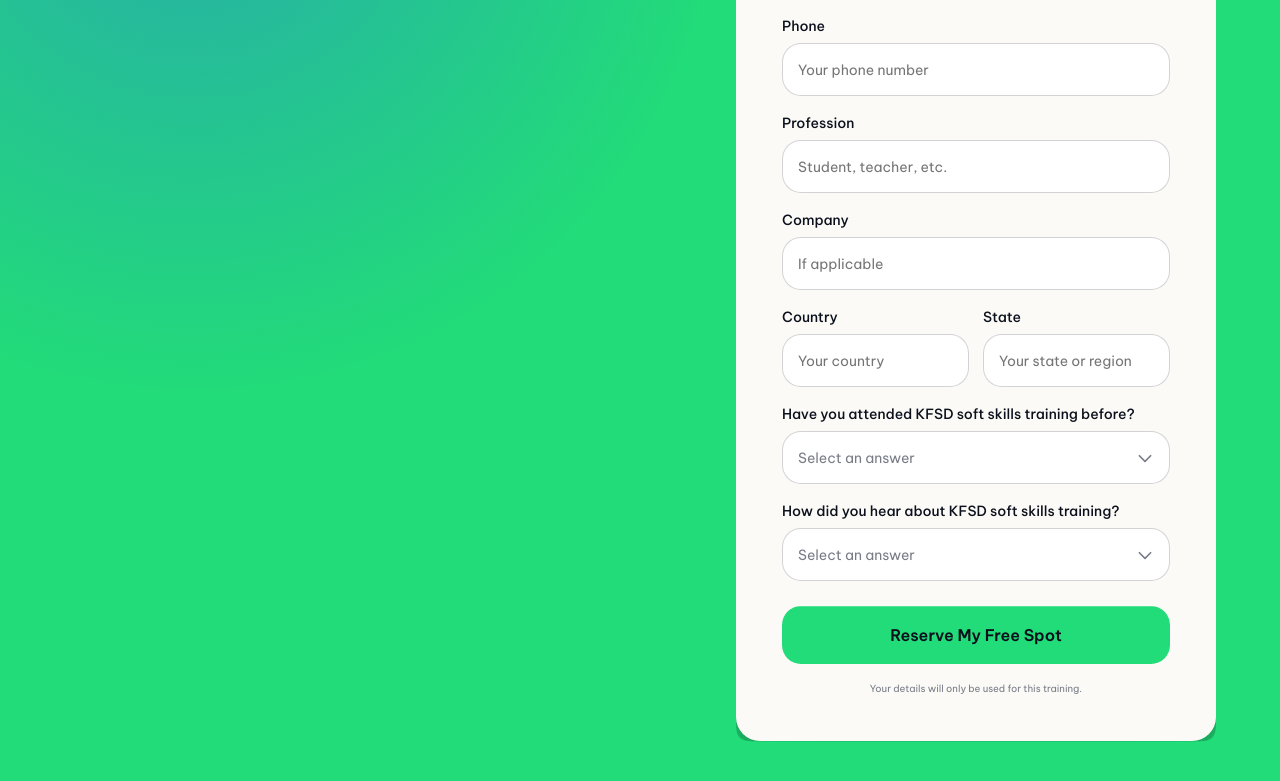
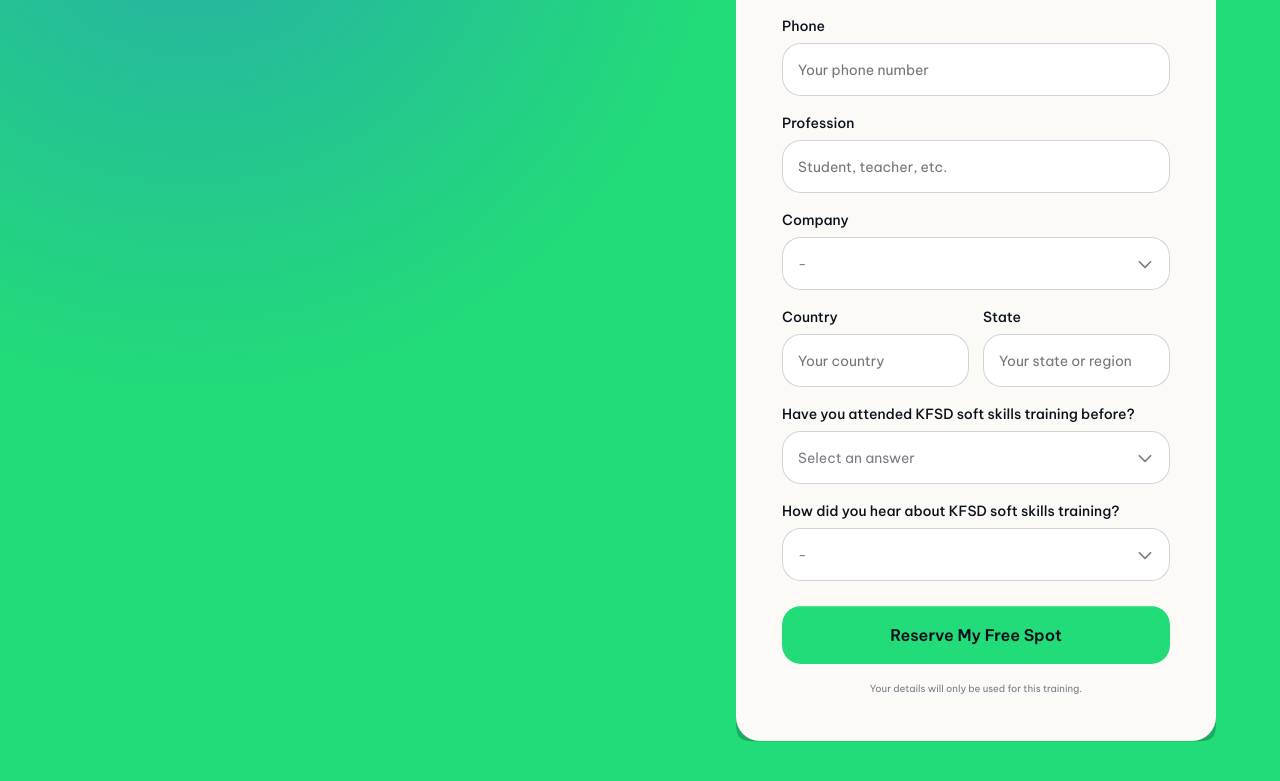
Before and after one commit to chiazaokoli/kfsd-website, a Next.js app: page / in a window 1280 px wide. Shown: the part 10659-11440 px from the top of the page. Built offline with nearby package versions, Linux system fonts and the light colour scheme.

Commit message:
Update registration dropdown choices and skills spacing

```diff
--- a/app/globals.css
+++ b/app/globals.css
@@ -299,7 +299,7 @@ img { display: block; }
 .form-select-trigger span { min-width: 0; }
 .form-select-trigger svg { flex: none; transition: transform 180ms ease; }
 .form-select-trigger[aria-expanded="true"] svg { transform: rotate(180deg); }
-.form-select-options { display: grid; gap: 4px; padding: 4px; border: 1px solid rgba(11,16,28,.14); border-radius: 18px; background: white; box-shadow: 0 12px 28px rgba(11,16,28,.09); }
+.form-select-options { display: grid; max-height: min(320px, 45dvh); gap: 4px; overflow-y: auto; overscroll-behavior: contain; padding: 4px; border: 1px solid rgba(11,16,28,.14); border-radius: 18px; background: white; box-shadow: 0 12px 28px rgba(11,16,28,.09); }
 .form-select-option { display: flex; min-height: 48px; align-items: center; justify-content: space-between; gap: 12px; padding: 10px 14px; border-radius: 12px; cursor: pointer; font-size: .875rem; font-weight: 400; transition: background-color 160ms ease; }
 .form-select-option:is(.is-active, :hover) { background: #e9f7ee; }
 .form-select-option[aria-selected="true"]::after { color: var(--blue); content: "✓"; font-size: 1rem; font-weight: 800; }
@@ -380,7 +380,7 @@ img { display: block; }
   .section-heading { display: block; }
   .section-heading .section-kicker { margin-bottom: 22px; }
   .skills-grid { display: grid; grid-template-columns: 1fr; grid-template-rows: none; perspective: 1000px; }
-  .skills-section .section-heading { color: var(--white); opacity: 1; transition: color 300ms ease-in-out; }
+  .skills-section .section-heading { margin-bottom: 36px; color: var(--white); opacity: 1; transition: color 300ms ease-in-out; }
   .matter-section { transition: color 300ms ease-in-out; }
   .matter-section .reveal-statement { transition: color 300ms ease-in-out; }
   .site-shell.skills-background-active .matter-section .reveal-statement { color: var(--ink); }
--- a/app/page.tsx
+++ b/app/page.tsx
@@ -81,7 +81,8 @@ const faqs = [
   ["Will I get a certificate?", "Details will be shared after registration."],
 ];
 const attendanceOptions = ["Yes", "No", "Not sure"];
-const referralOptions = ["Social media", "Friend or family", "School or university", "KFSD", "Other"];
+const companyOptions = ["-", "NIQS", "NICE", "NSE", "NIOB", "APWEN", "NISTRUCTE", "YEFON", "NIQS FOUNDATION", "Other"];
+const referralOptions = ["-", "NIQS, NIOB, NSE, NISTRUCTE, YEFON, APWEN, CORBIN, COREN", "KFSD Alumni", "Social Media (Facebook, LinkedIn, Instagram)", "Impact Leaders Club", "Enactus", "DSN Network", "Whatsapp", "Word of mouth", "AIN", "MEK NextGen Innovators"];
 
 type Countdown = { days: number; hours: number; minutes: number; seconds: number };
 
@@ -95,14 +96,16 @@ function getCountdown(): Countdown {
   };
 }
 
+type RegistrationSelectName = "company" | "attended" | "referral";
+
 type RegistrationSelectProps = {
   label: string;
-  name: "attended" | "referral";
+  name: RegistrationSelectName;
   options: readonly string[];
   placeholder: string;
   value: string;
   error?: string;
-  onChange: (name: "attended" | "referral", value: string) => void;
+  onChange: (name: RegistrationSelectName, value: string) => void;
 };
 
 function RegistrationSelect({ label, name, options, placeholder, value, error, onChange }: RegistrationSelectProps) {
@@ -121,7 +124,7 @@ function RegistrationSelect({ label, name, options, placeholder, value, error, o
   }, [open]);
 
   const select = (option: string) => {
-    onChange(name, option);
+    onChange(name, option === "-" ? "" : option);
     setOpen(false);
     triggerRef.current?.focus();
   };
@@ -156,7 +159,7 @@ function RegistrationSelect({ label, name, options, placeholder, value, error, o
       <span>{value || placeholder}</span><CaretDown size={18} weight="bold" aria-hidden="true" />
     </button>
     {open && <div id={`${name}-options`} className="form-select-options" role="listbox" aria-labelledby={`${name}-label`}>
-      {options.map((option, index) => <div id={`${name}-option-${index}`} className={`form-select-option${index === active ? " is-active" : ""}`} role="option" aria-selected={option === value} key={option} onPointerMove={() => setActive(index)} onClick={() => select(option)}>{option}</div>)}
+      {options.map((option, index) => <div id={`${name}-option-${index}`} className={`form-select-option${index === active ? " is-active" : ""}`} role="option" aria-selected={option === (value || "-")} key={option} onPointerMove={() => setActive(index)} onClick={() => select(option)}>{option}</div>)}
     </div>}
     {error && <small id={`${name}-error`}>{error}</small>}
   </div>;
@@ -179,7 +182,7 @@ export default function Home() {
   const [localTime, setLocalTime] = useState("");
   const [formStatus, setFormStatus] = useState("");
   const [formErrors, setFormErrors] = useState<Record<string, string>>({});
-  const [formSelections, setFormSelections] = useState({ attended: "", referral: "" });
+  const [formSelections, setFormSelections] = useState({ company: "", attended: "", referral: "" });
   useEffect(() => {
     const closeAfterFullscreen = () => {
       if (!document.fullscreenElement && videoDialogRef.current?.open) videoDialogRef.current.close();
@@ -432,10 +435,10 @@ export default function Home() {
     if (Object.keys(errors).length) { setFormStatus(""); return; }
     setFormStatus("Your details look good. Live registration confirmation will be enabled before launch.");
     form.reset();
-    setFormSelections({ attended: "", referral: "" });
+    setFormSelections({ company: "", attended: "", referral: "" });
   }
 
-  function updateFormSelection(name: "attended" | "referral", value: string) {
+  function updateFormSelection(name: RegistrationSelectName, value: string) {
     setFormSelections((current) => ({ ...current, [name]: value }));
     setFormErrors((current) => ({ ...current, [name]: "" }));
   }
@@ -568,13 +571,13 @@ export default function Home() {
             </div>
             <label>Phone<input name="phone" type="tel" autoComplete="tel" placeholder="Your phone number" aria-invalid={Boolean(formErrors.phone)} aria-describedby={formErrors.phone ? "phone-error" : undefined} />{formErrors.phone && <small id="phone-error">{formErrors.phone}</small>}</label>
             <label>Profession<input name="profession" type="text" autoComplete="organization-title" placeholder="Student, teacher, etc." aria-invalid={Boolean(formErrors.profession)} aria-describedby={formErrors.profession ? "profession-error" : undefined} />{formErrors.profession && <small id="profession-error">{formErrors.profession}</small>}</label>
-            <label>Company<input name="company" type="text" autoComplete="organization" placeholder="If applicable" /></label>
+            <RegistrationSelect label="Company" name="company" options={companyOptions} placeholder="-" value={formSelections.company} onChange={updateFormSelection} />
             <div className="form-row">
               <label>Country<input name="country" type="text" autoComplete="country-name" placeholder="Your country" aria-invalid={Boolean(formErrors.country)} aria-describedby={formErrors.country ? "country-error" : undefined} />{formErrors.country && <small id="country-error">{formErrors.country}</small>}</label>
               <label>State<input name="state" type="text" autoComplete="address-level1" placeholder="Your state or region" aria-invalid={Boolean(formErrors.state)} aria-describedby={formErrors.state ? "state-error" : undefined} />{formErrors.state && <small id="state-error">{formErrors.state}</small>}</label>
             </div>
             <RegistrationSelect label="Have you attended KFSD soft skills training before?" name="attended" options={attendanceOptions} placeholder="Select an answer" value={formSelections.attended} error={formErrors.attended} onChange={updateFormSelection} />
-            <RegistrationSelect label="How did you hear about KFSD soft skills training?" name="referral" options={referralOptions} placeholder="Select an answer" value={formSelections.referral} error={formErrors.referral} onChange={updateFormSelection} />
+            <RegistrationSelect label="How did you hear about KFSD soft skills training?" name="referral" options={referralOptions} placeholder="-" value={formSelections.referral} error={formErrors.referral} onChange={updateFormSelection} />
             <button type="submit">Reserve My Free Spot</button><p className="form-reassurance">Your details will only be used for this training.</p>{formStatus && <p className="form-status" role="status">{formStatus}</p>}
           </form>
         </section>
```
